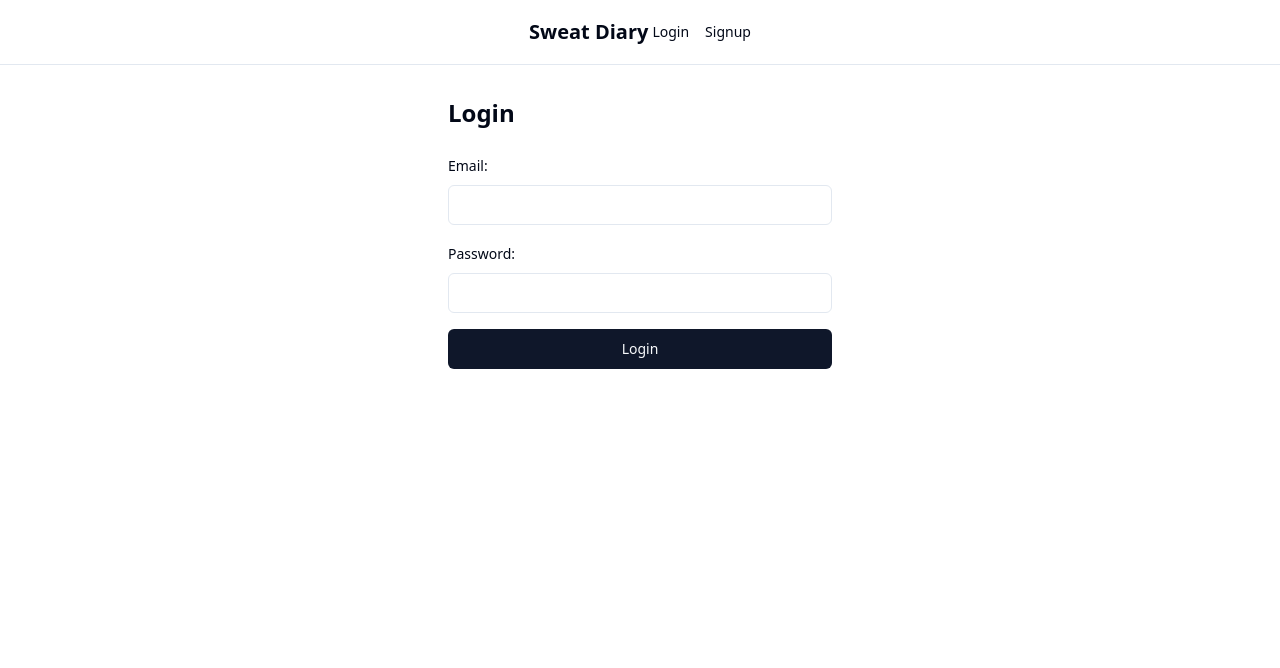
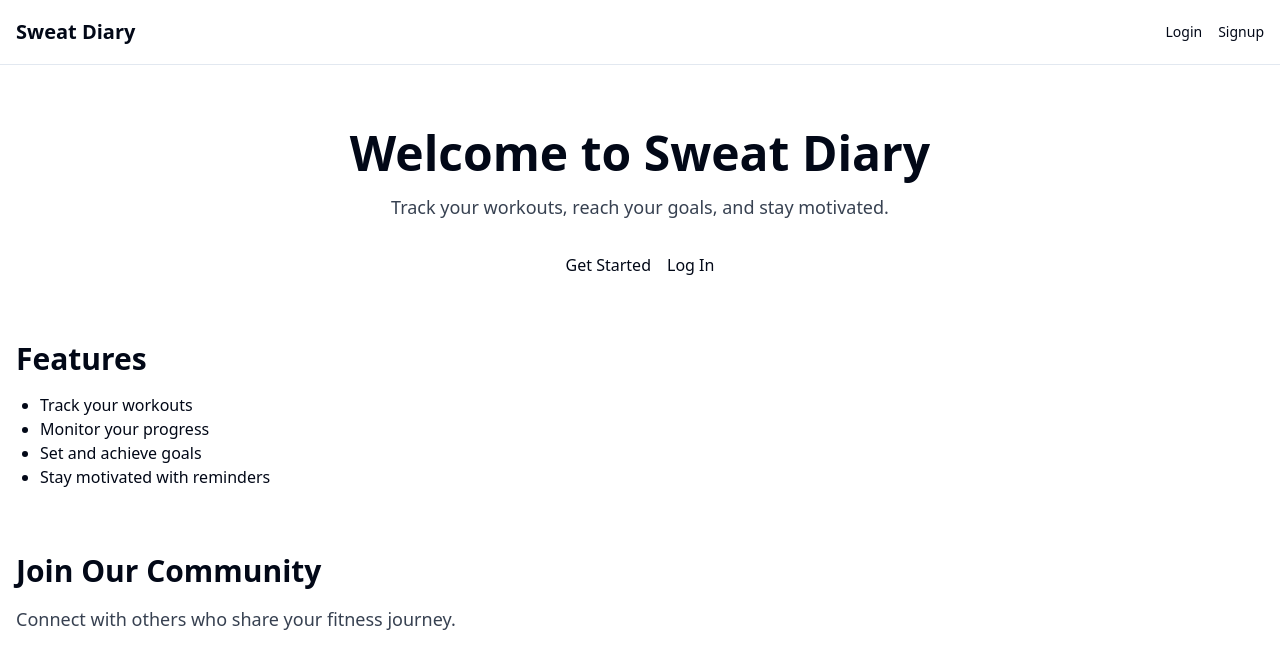
Before and after one commit to zmankali-22/sweatDiary-frontend, a React (Vite) app: page / in a window 1280 px wide. Before the commit this address led to /login. Shown: the top 668 px of the page. Built offline with nearby package versions, Linux system fonts and the light colour scheme.

Commit message:
changes to nav styling

```diff
--- a/src/App.jsx
+++ b/src/App.jsx
@@ -1,13 +1,9 @@
-import {
-  BrowserRouter,
-  Routes,
-  Route,
-  Navigate,
-} from "react-router-dom";
+import { BrowserRouter, Routes, Route, Navigate } from "react-router-dom";
 import Home from "./pages/Home";
 import Navbar from "./components/Navbar";
 import Login from "./pages/Login";
 import Signup from "./pages/Signup";
+import LandingPage from "./pages/LandingPage"; // Import the LandingPage component
 import { useAuthContext } from "./hooks/useAuthContext";
 
 function App() {
@@ -19,18 +15,10 @@ function App() {
         <Navbar />
         <div className="pages">
           <Routes>
-            <Route
-              path="/"
-              element={user ? <Home /> : <Navigate to="/login" />}
-            />
-            <Route
-              path="/login"
-              element={!user ? <Login /> : <Navigate to="/" />}
-            />
-            <Route
-              path="/signup"
-              element={!user ? <Signup /> : <Navigate to="/" />}
-            />
+            <Route path="/" element={<LandingPage />} />
+            <Route path="/home" element={user ? <Home /> : <Navigate to="/login" />} />
+            <Route path="/login" element={!user ? <Login /> : <Navigate to="/home" />} />
+            <Route path="/signup" element={!user ? <Signup /> : <Navigate to="/home" />} />
           </Routes>
         </div>
       </BrowserRouter>
--- a/src/components/Navbar.jsx
+++ b/src/components/Navbar.jsx
@@ -1,13 +1,6 @@
 import { Link } from "react-router-dom";
 import useLogout from "../hooks/useLogout";
 import { useAuthContext } from "../hooks/useAuthContext";
-import {
-  NavigationMenu,
-  NavigationMenuList,
-  NavigationMenuItem,
-  NavigationMenuLink,
-} from "@/components/ui/navigation-menu";
-import { Button } from "@/components/ui/button";
 
 export default function Navbar() {
   const { logout } = useLogout();
@@ -19,36 +12,32 @@ export default function Navbar() {
 
   return (
     <header className="bg-background border-b">
-      <NavigationMenu className="max-w-screen-xl mx-auto px-4">
-        <NavigationMenuList className="flex items-center justify-between h-16">
-          <NavigationMenuItem>
-            <Link to="/" className="text-xl font-bold">
-              Sweat Diary
+      <nav className="navbar flex justify-between items-center max-w-screen-xl mx-auto px-4 h-16">
+        <div className="flex-shrink-0">
+          <Link to="/">
+            <h1 className="text-xl font-bold">Sweat Diary</h1>
           </Link>
-          </NavigationMenuItem>
-          <NavigationMenuItem>
+        </div>
+        <div className="flex space-x-4">
           {user ? (
             <div className="flex items-center space-x-4">
               <span className="text-sm text-muted-foreground">{user.email}</span>
-                <Button onClick={handleClick} variant="outline">Log out</Button>
+              <button onClick={handleClick} className="text-sm font-medium">
+                Log out
+              </button>
             </div>
           ) : (
-              <div className="flex items-center space-x-4">
-                <NavigationMenuLink asChild>
+            <div className="flex space-x-4">
               <Link to="/login" className="text-sm font-medium">
                 Login
               </Link>
-                </NavigationMenuLink>
-                <NavigationMenuLink asChild>
               <Link to="/signup" className="text-sm font-medium">
                 Signup
               </Link>
-                </NavigationMenuLink>
             </div>
           )}
-          </NavigationMenuItem>
-        </NavigationMenuList>
-      </NavigationMenu>
+        </div>
+      </nav>
     </header>
   );
 }
--- /dev/null
+++ b/src/pages/LandingPage.jsx
@@ -0,0 +1,29 @@
+import { Link } from "react-router-dom";
+
+export default function LandingPage() {
+  return (
+    <div className="container mx-auto px-4 py-8">
+      <header className="text-center py-8">
+        <h1 className="text-5xl font-bold mb-4">Welcome to Sweat Diary</h1>
+        <p className="text-lg text-gray-700">Track your workouts, reach your goals, and stay motivated.</p>
+        <div className="mt-8">
+          <Link to="/signup" className="mr-4 btn btn-primary">Get Started</Link>
+          <Link to="/login" className="btn btn-outline">Log In</Link>
+        </div>
+      </header>
+      <section className="py-8">
+        <h2 className="text-3xl font-bold mb-4">Features</h2>
+        <ul className="list-disc pl-6">
+          <li>Track your workouts</li>
+          <li>Monitor your progress</li>
+          <li>Set and achieve goals</li>
+          <li>Stay motivated with reminders</li>
+        </ul>
+      </section>
+      <section className="py-8">
+        <h2 className="text-3xl font-bold mb-4">Join Our Community</h2>
+        <p className="text-lg text-gray-700">Connect with others who share your fitness journey.</p>
+      </section>
+    </div>
+  );
+}
```
Lines whose indentation alone changed are shown as unchanged.
